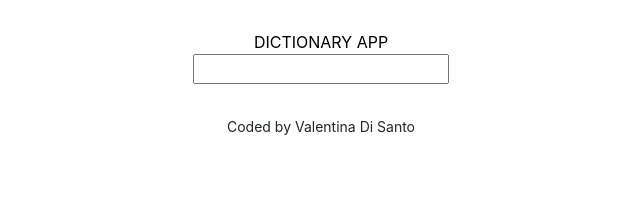
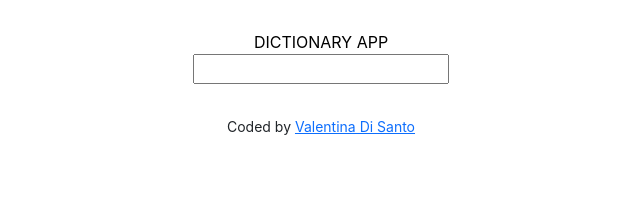
Before and after one commit to Valentinawalechan/My-dictionary-app, a React (Create React App) app: page / in a window 1280 px wide. Shown: the top 208 px of the page, without its empty margins (319-959 px from the left). Built offline with nearby package versions, Linux system fonts and the light colour scheme.

Commit message:
added gitHub link

```diff
--- a/src/App.js
+++ b/src/App.js
@@ -12,7 +12,7 @@ function App() {
       </main>
       <footer className="App-footer">
         <small>
-          Coded by Valentina Di Santo
+          Coded by <a href="https://github.com/Valentinawalechan/My-dictionary-app" target="_blank" rel="noreferrer"> Valentina Di Santo</a>
         </small>
       </footer>
     </div>
```
